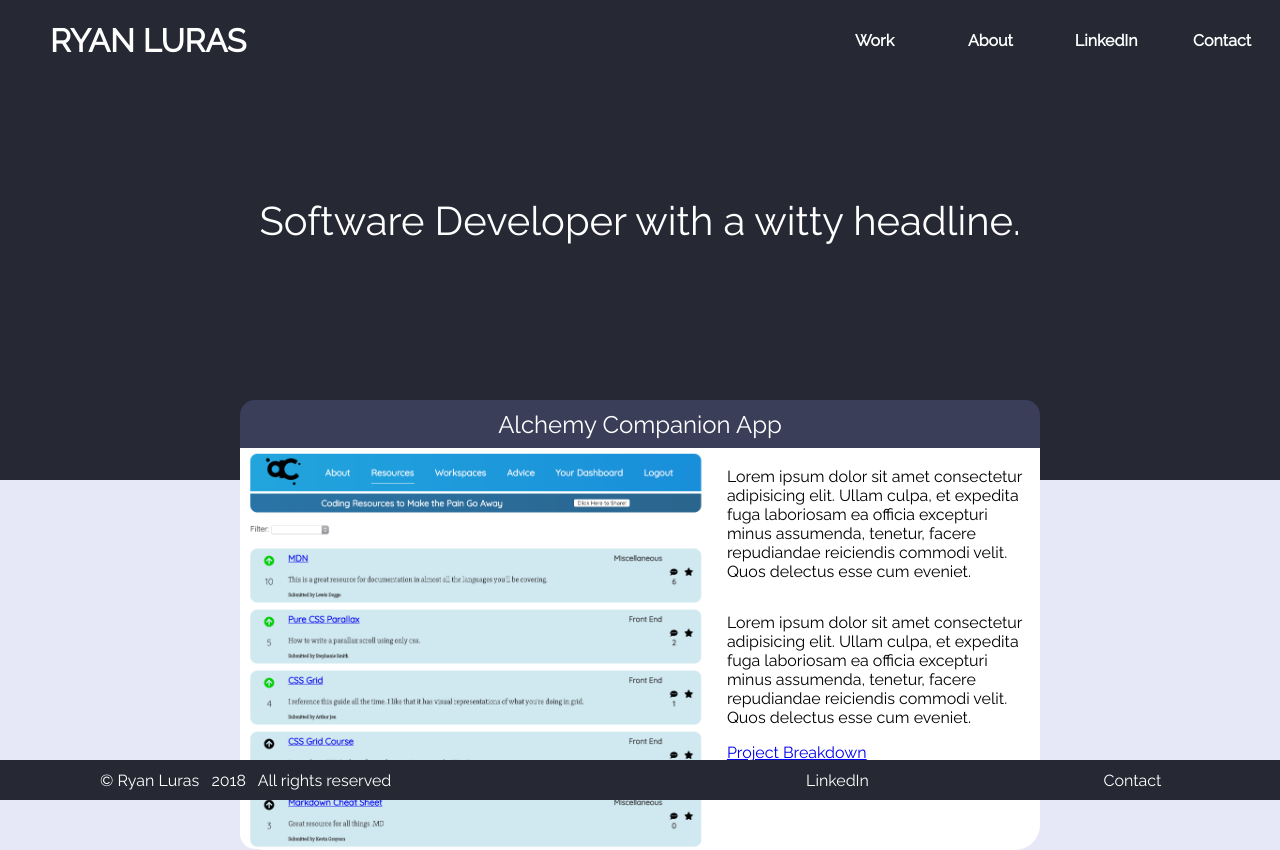
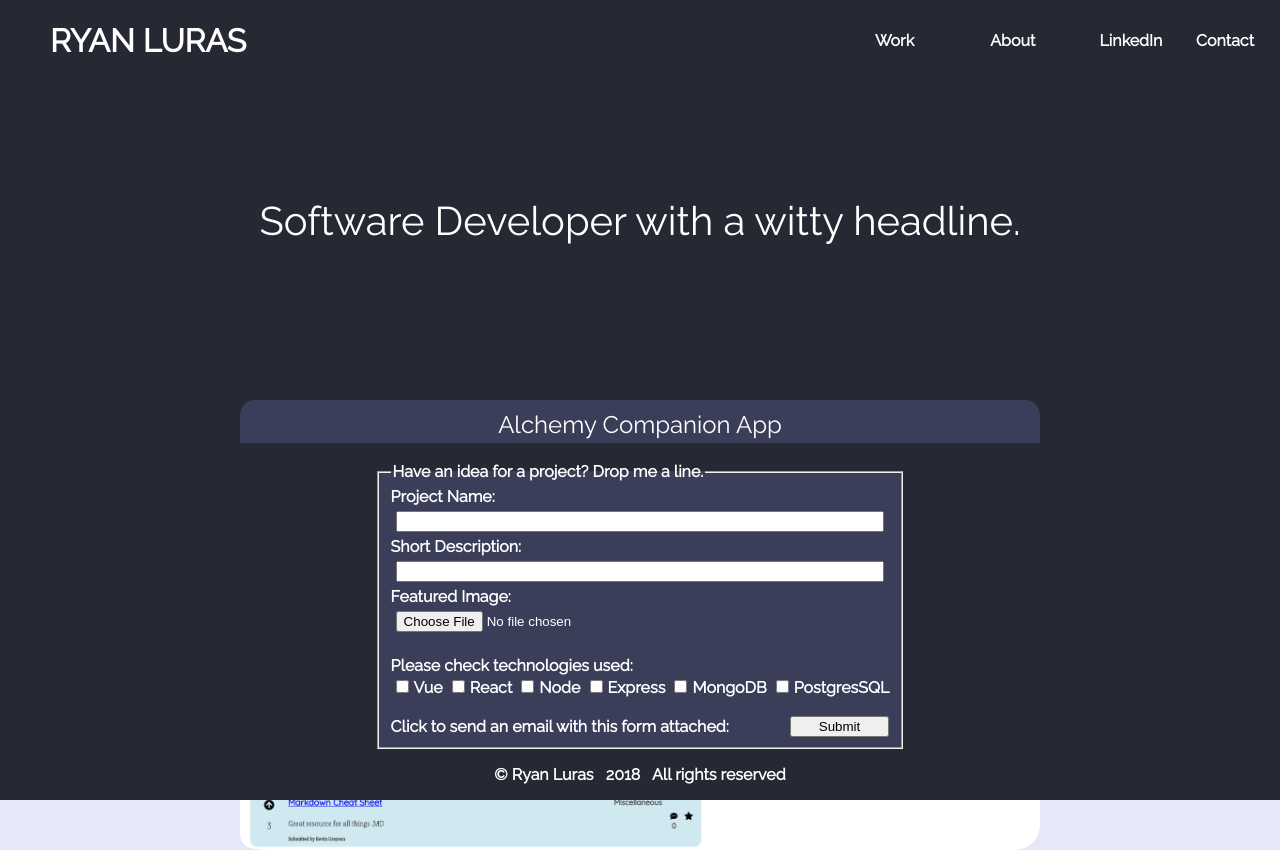
Before and after one commit to RyLuras/css-portfolio, a website: page index.html in a window 1280 px wide. Drawn offline with Linux system fonts and the light colour scheme.

Commit message:
getting some forms going

```diff
--- a/css/main.css
+++ b/css/main.css
@@ -16,6 +16,17 @@ body {
 }
 header {
   grid-area: header;
+  button {
+    background: none;
+    text-align: center;
+    color: #fff;
+	  border: none;
+    margin-right: 20px;
+	  font-family: 'Raleway', sans-serif;
+    font-size: 1em;
+	  cursor: pointer;
+    font-weight: bold;
+  }
 }
 .splash-grid {
   grid-area: splash;
@@ -106,32 +117,31 @@ footer {
   grid-area: footer;
   position: absolute;
   bottom: 0;
-  width: 100%;
+  width: 100vw;
 }
-
+fieldset {
+  display: flex;
+  flex-direction: column;
+  color: #fff;
+  background: $nav-hover;
+  button {
+    margin-top: -1.5em;
+    margin-left: 80%;
+  }
+}
 .footer-content {
   display: flex;
-  flex-direction: row;
+  font-weight: bold;
+  flex-direction: column;
   align-items: center;
   justify-content: center;
   background-color: $nav;
-  height: 40px;
+  input {
+    margin: 5px;
+  }
   p {
-    width: 100%;
-    background: $nav;
-    text-align: left;
-    color: #fff;
-    text-decoration: none;
-    margin-left: 100px;
-  }
-  a {
-    display: flex;
-    justify-content: center;
-    background: $nav;
-    width: 50%;
     text-align: center;
     color: #fff;
-    text-decoration: none;
   }
 }
 
--- a/index.html
+++ b/index.html
@@ -16,7 +16,7 @@
                 <a href="#">Work</a>
                 <a href="#">About</a>
                 <a href="#">LinkedIn</a>
-                <a href="#">Contact</a>
+                <form action="mailto:ryanluras@gmail.com"><button>Contact</button></form>
             </div>
         </nav>
     </header>
@@ -26,7 +26,7 @@
     <section class="card-grid">
         <div class="card">
             <span class="card-header">Alchemy Companion App</span>
-            <img src="bootcamp.png" class="card-image" alt="project image">
+            <img src="./assets/bootcamp.png" class="card-image" alt="project image">
             <div class="card-container">
                 <p>Lorem ipsum dolor sit amet consectetur adipisicing elit. Ullam culpa, et expedita fuga laboriosam ea officia excepturi minus assumenda, tenetur, facere repudiandae reiciendis commodi velit. Quos delectus esse cum eveniet.</p>
                 <p>Lorem ipsum dolor sit amet consectetur adipisicing elit. Ullam culpa, et expedita fuga laboriosam ea officia excepturi minus assumenda, tenetur, facere repudiandae reiciendis commodi velit. Quos delectus esse cum eveniet.</p>
@@ -39,9 +39,34 @@
     <footer>
         <nav>
             <div class="footer-content">
+                <br>
+                <form id="contact-form" action="mailto:ryanluras@gmail.com" enctype="text/plain">
+                    <fieldset>
+                        <legend>
+                            Have an idea for a project? Drop me a line.
+                        </legend>
+                        Project Name:
+                        <input required type="text" tabindex="1">
+                        Short Description:
+                        <input required type="text" tabindex="2">
+                        Featured Image:
+                        <input type="file" id="file-input" accept=".jpg,.png,.pdf">
+                        <br>
+                        Please check technologies used:
+                        <div class="check-boxes">
+                        <input type="checkbox" value="Vue">Vue
+                        <input type="checkbox" value="React">React
+                        <input type="checkbox" value="Node">Node
+                        <input type="checkbox" value="Express">Express
+                        <input type="checkbox" value="MongoDB">MongoDB
+                        <input type="checkbox" value="PostgresSQL">PostgresSQL
+                        </div>
+                        <br>
+                        Click to send an email with this form attached:
+                        <button tabindex="4 name="submit" type="submit" id="contact-submit">Submit</button>
+                    </fieldset>
+                </form>
                 <p>© Ryan Luras &nbsp 2018 &nbsp All rights reserved</p>
-                <a href="#">LinkedIn</a>
-                <a href="#">Contact</a>
             </div>
         </nav>
     </footer>
```
Also changed, not shown: assets/bootcamp.png (renamed from bootcamp.png), build/css/main.css, html/about.html (added), html/project-1.html (added), html/project-2.html (added), html/project-3.html (added), js/app.js (added), js/index.js (added).
